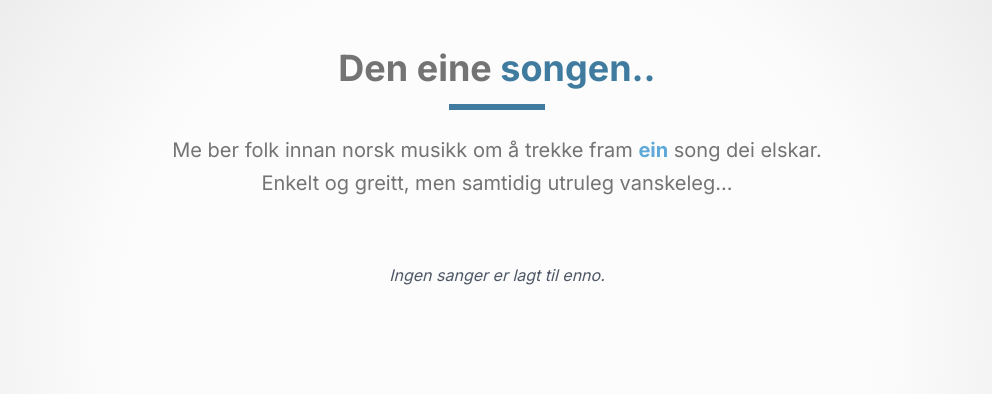
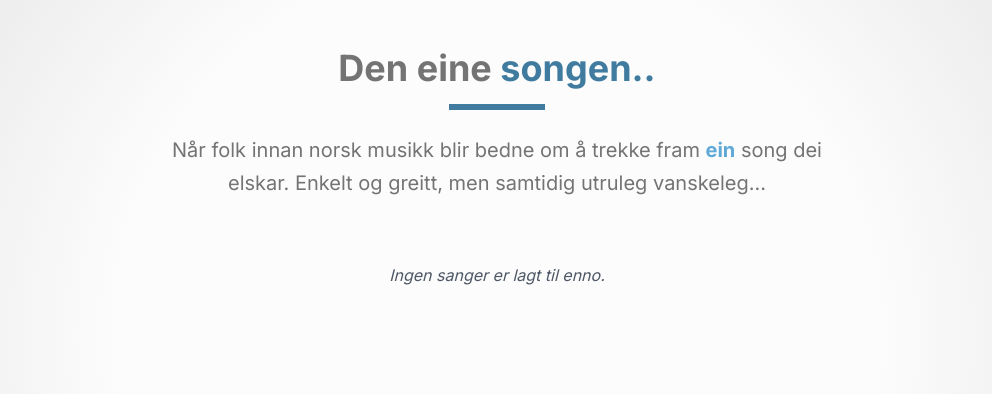
Before and after one commit to asleulv/Songen.no, a Django app: page / in a window 1280 px wide. Shown: the part 65-459 px from the top of the page, without its empty margins (143-1135 px from the left). Run offline with Django 4.2, Linux system fonts and the light colour scheme; data that the repository does not hold is empty; some libraries are stand-ins or nearby versions.

Commit message:
Frontpage header text changed

```diff
--- a/app/templates/frontpage.html
+++ b/app/templates/frontpage.html
@@ -9,7 +9,7 @@
       </h1>
       <div class="w-24 h-1.5 bg-[var(--secondary-accent)] mx-auto mb-6"></div>
       <p class="text-xl text-[var(--light-text)] max-w-2xl mx-auto leading-relaxed">
-        Me ber folk innan norsk musikk om å trekke fram <span class="text-[var(--primary-accent)] font-bold">ein</span> song dei elskar. Enkelt og greitt, men samtidig utruleg vanskeleg...
+        Når folk innan norsk musikk blir bedne om å trekke fram <span class="text-[var(--primary-accent)] font-bold">ein</span> song dei elskar. Enkelt og greitt, men samtidig utruleg vanskeleg...
       </p>
     </div>
     <!-- Musician Info -->
```
